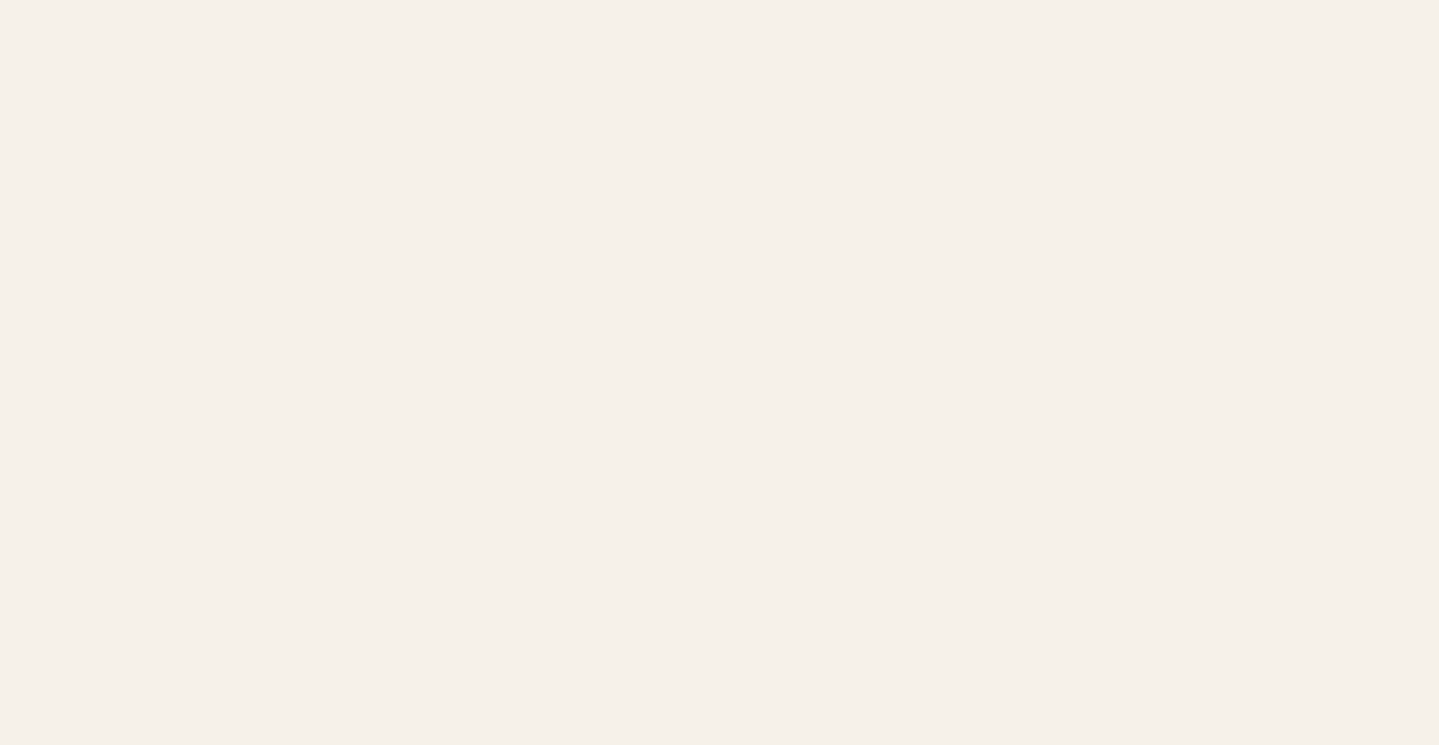
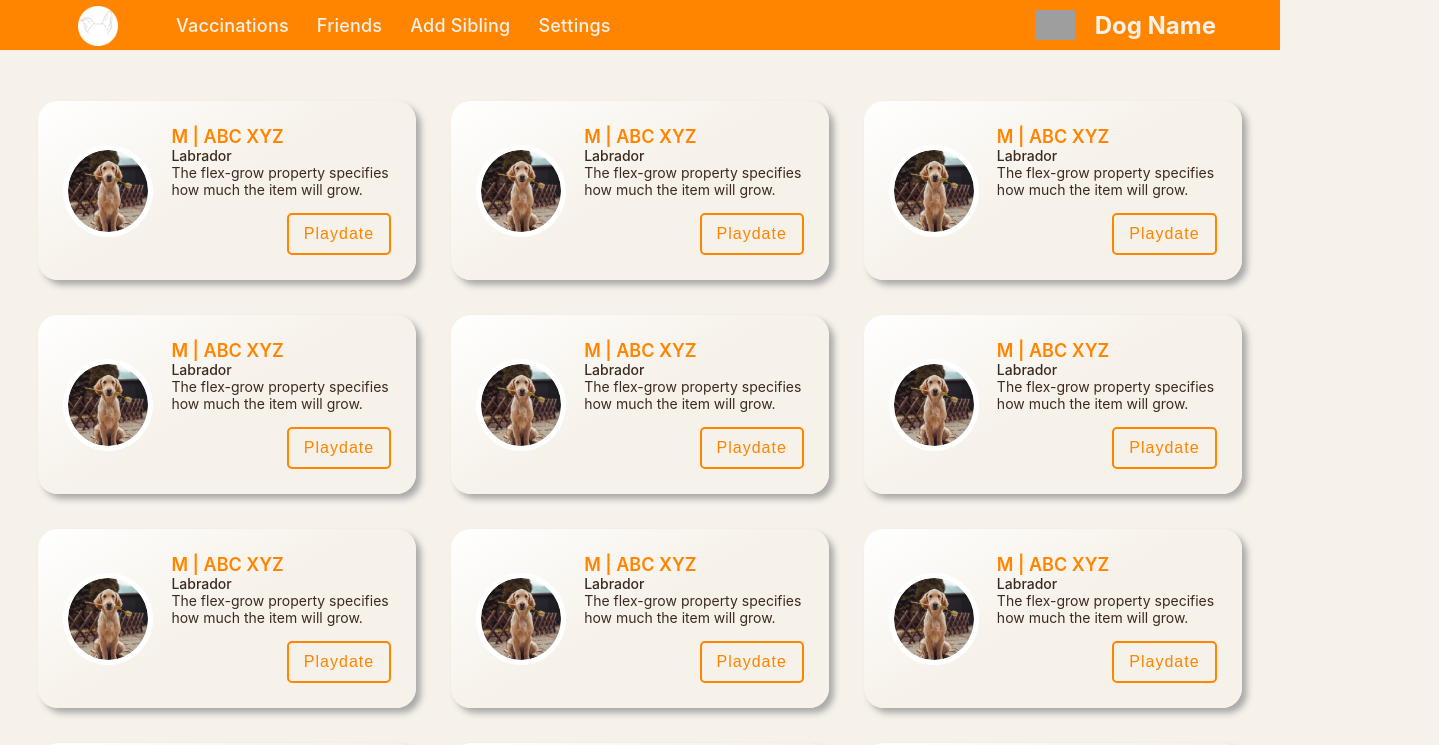
Before and after one commit to dreamableai/wiggles, a React (Create React App) app in the folder client/: page /Explore in a window 1280 px wide. Before the commit this address had no page. Shown: the top 745 px of the page, 1439 px wide, since content can reach past the window. Built offline with nearby package versions, Linux system fonts and the light colour scheme; grey boxes are pictures that could not be loaded.

Commit message:
Create explore page

```diff
--- a/client/src/App.js
+++ b/client/src/App.js
@@ -5,6 +5,7 @@ import Register from "./Components/Register";
 import SecondaryRegister from "./Components/SecondaryRegister";
 import Profile from "./Components/Profile";
 import Contact from "./Components/Contact";
+import Explore from "./Components/Explore";
 import Footer from "./Components/Footer"
 import { Route, Routes } from "react-router-dom";
 import { useCookies } from "react-cookie";
@@ -21,8 +22,9 @@ function App() {
         <Route path= "/SecondaryRegister" element={<SecondaryRegister/>}/>
         <Route path="/Profile" element={<Profile/> }/>
         <Route path="/Contact" element={<Contact />} />
+        <Route path="/Explore" element={<Explore />} />
       </Routes>
-      {/* <Footer/> */}
+      <Footer/>
     </div>
   );
 }
--- /dev/null
+++ b/client/src/Components/Explore.js
@@ -0,0 +1,27 @@
+import React from 'react'
+import ExploreProfileCard from "./ExploreProfileCard";
+import Navbar from "./Navbar";
+
+export default function Explore() {
+  return (
+    <>
+    <Navbar />
+    <div id='profile-card-container'>
+        <ExploreProfileCard />
+        <ExploreProfileCard />
+        <ExploreProfileCard />
+        <ExploreProfileCard />
+        <ExploreProfileCard />
+        <ExploreProfileCard />
+        <ExploreProfileCard />
+        <ExploreProfileCard />
+        <ExploreProfileCard />
+        <ExploreProfileCard />
+        <ExploreProfileCard />
+        <ExploreProfileCard />
+        <ExploreProfileCard />
+        <ExploreProfileCard />
+    </div>
+    </>
+  )
+}
--- /dev/null
+++ b/client/src/Components/ExploreProfileCard.js
@@ -0,0 +1,23 @@
+import React from 'react'
+import photo from '../images/photo.png'
+
+export default function ExploreProfileCard() {
+  return (
+    <div className='profile-card'>
+        <img src={photo} alt="profile image" />
+        <div id="profile-info">
+            <div className="primary-info">
+                <span id='gender'>M | </span><span id='name'>ABC XYZ</span>
+            </div>
+            <div className="secondary-info">
+                <div id='breed'>Labrador</div>
+                <div id="bio">
+                The flex-grow property specifies how much the item will grow.
+                </div>
+            </div>
+            <button id='playdate'>Playdate</button>
+        </div>
+    </div>
+
+  )
+}
--- a/client/src/index.css
+++ b/client/src/index.css
@@ -635,12 +635,17 @@ input[type="file"] {
 
 @media screen and (max-width: 900px), (max-height: 550px) {
 
+  .contact-window {
+    padding: 0 4%;
+  }
+
   .contact-wrapper-right h1 {
-    font-size: 42px;
+    font-size: 38px;
+    margin-bottom: 30px;
   }
   .contact-container {
       width: 100%;
-      margin-top: 0px;
+      margin-top: 0;
     }
 
     .contact-wrapper-left {
@@ -652,4 +657,85 @@ input[type="file"] {
         padding: 40px;
         align-items: center;
     }
+
+    .contact-wrapper-right input, textarea {
+      font-size: 16px;
+      padding-left: 12px;
+    }
+
+    .contact-wrapper-right input {
+      height: 40px;
+    }
+
+    #submitBtn{
+      margin-top: 10px;
+      font-size: 16px;
+      padding: 14px;
+      border-radius: 12px;
+    }
 }
+
+/* explore */
+
+#profile-card-container {
+  display: grid;
+  grid-template-columns: repeat(auto-fit, minmax(300px, 1fr));
+  gap: 35px;
+  padding: 4vw 3vw;
+}
+
+.profile-card {
+  border-radius: 20px;
+  padding: 25px;
+  box-shadow: 5px 5px 6px #aaaaaa;
+  transition: all .12s;
+  display: flex;
+  align-items: center;
+  background-image: linear-gradient(150deg, #fff, #f6f1e9, #f6f1e9);
+}
+
+.profile-card:hover {
+  transform: scale(1.02);
+  box-shadow: 5px 5px 18px #aaaaaa;
+  background-image: linear-gradient(125deg, #f6f1e9, #ff840015, #ff840040, #ff840060, #ff840090);
+}
+
+.profile-card img {
+  width: 80px;
+  margin-right: 18px;
+  border: 5px solid #fff;
+  border-radius: 50%;
+}
+
+.profile-card .profile-info {
+  display: flex;
+  flex-direction: column;
+}
+
+.profile-card #profile-info .primary-info {
+  color: #ff8400;
+  font-size: 18px;
+  font-weight: 600;
+}
+
+.profile-card #profile-info .secondary-info {
+  font-size: 14px;
+  color: #3C2A21;
+}
+
+.profile-card #profile-info .secondary-info #breed {
+  font-weight: 500;
+}
+
+.profile-card #playdate {
+  border: none;
+  background-color: #f6f1e9;
+  color: #FF8400;
+  font-size: 16px;
+  float: right;
+  letter-spacing: 1px;
+  margin-top: 15px;
+  border: 2px solid #ff8400;
+  padding: 10px 15px;
+  border-radius: 5px;
+}
```
Also changed, not shown: 2 other files (tests, documents, lock files or other folders).
